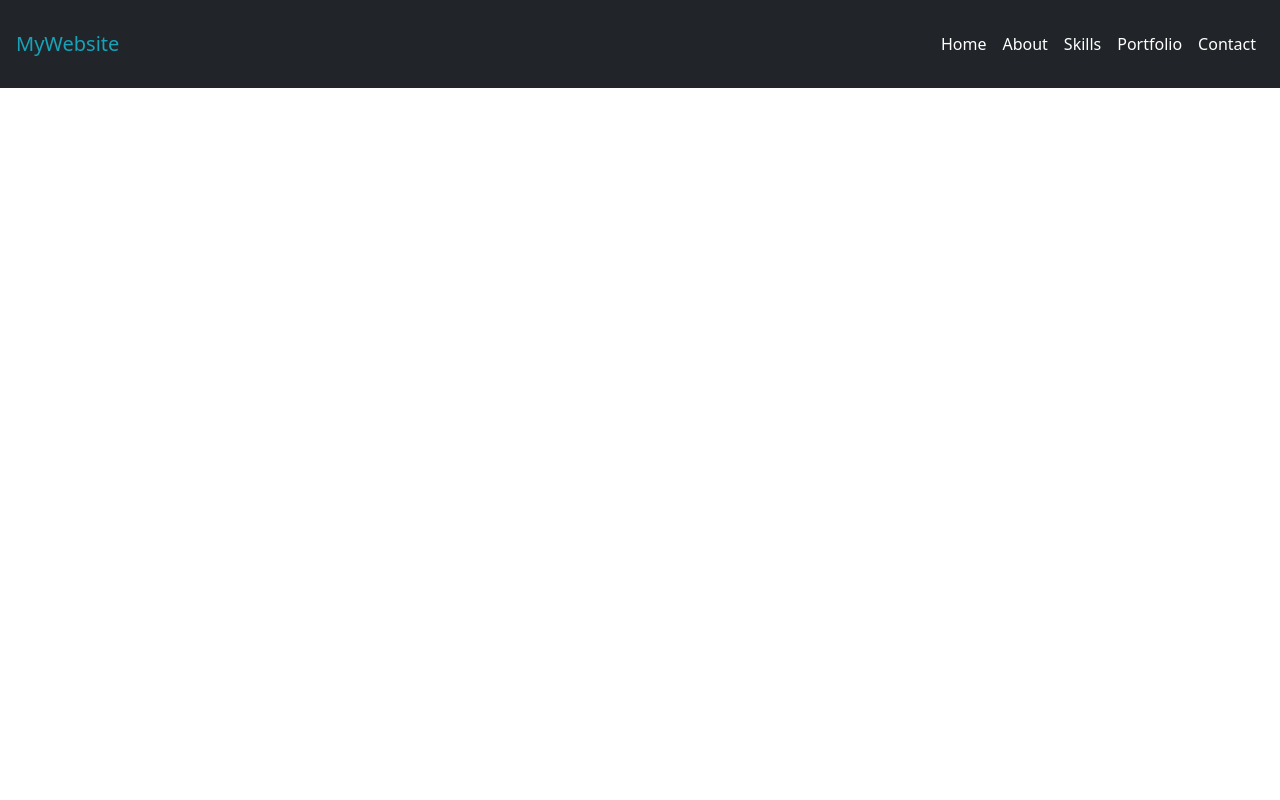
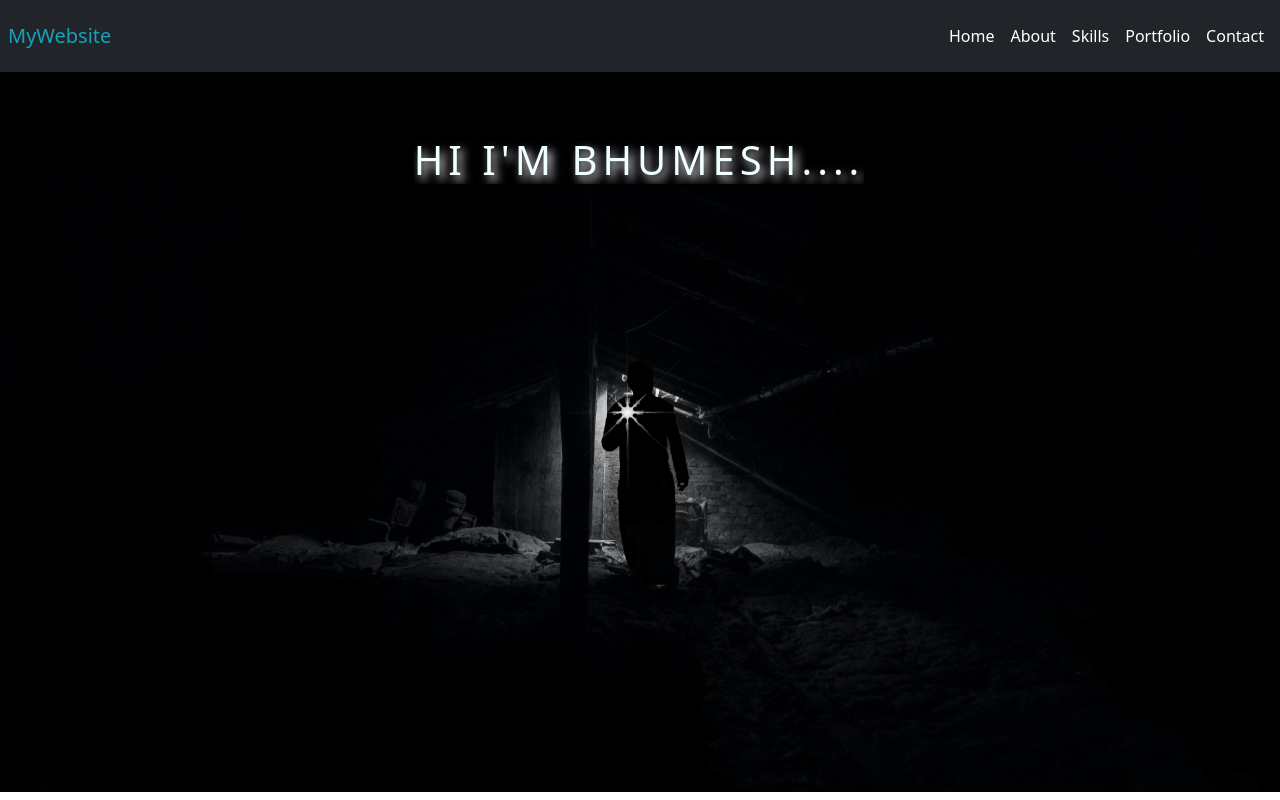
Before and after one commit to BHUMESH438/Sample-portfolio, a React (Create React App) app: page / in a window 1280 px wide. Built offline with nearby package versions, Linux system fonts and the light colour scheme.

Commit message:
header complete with navbar

```diff
--- a/src/App.css
+++ b/src/App.css
@@ -11,3 +11,52 @@
   border-radius: 5px;
   color: #262626;
 }
+@media (max-width: 577px) {
+  .navbar-brand {
+    font-weight: bolder;
+  }
+}
+/*------------header----------------*/
+.header-wraper {
+  position: relative;
+  background: url(heroheader.jpg);
+  height: 90vh;
+  /* background-size: 100% 100%; */
+  background-repeat: no-repeat;
+  background-size: cover;
+  background-position: center;
+}
+.main-info {
+  display: flex;
+  flex-direction: column;
+  justify-content: center;
+  align-items: center;
+  text-align: center;
+  border-right: 2p;
+}
+.txtcolor {
+  color: azure;
+  text-transform: uppercase;
+  letter-spacing: 0.3125rem;
+  border-right: 0.125rem solid azure;
+  animation: typewriter 4s steps(88) normal, blinktextCurser 0.5s infinite;
+  white-space: nowrap;
+  overflow: hidden;
+  text-shadow: 4px 5px 10px rgb(254, 253, 253);
+}
+@keyframes typewriter {
+  from {
+    width: 0;
+  }
+  to {
+    width: 711px;
+  }
+}
+@keyframes blinktextCurser {
+  from {
+    border-right-color: azure;
+  }
+  to {
+    border-right-color: transparent;
+  }
+}
--- a/src/App.js
+++ b/src/App.js
@@ -1,8 +1,15 @@
 import "./App.css";
 import { Navbar } from "./components/Navbar";
+import { Header } from "./components/Header";
 import "bootstrap/dist/css/bootstrap.min.css";
+
 function App() {
-  return <Navbar />;
+  return (
+    <>
+      <Navbar />
+      <Header />
+    </>
+  );
 }
 
 export default App;
--- /dev/null
+++ b/src/components/Header.js
@@ -0,0 +1,13 @@
+import React from "react";
+
+export const Header = () => {
+  return (
+    <div className="header-wraper">
+      <div className="main-info">
+        <div>
+          <h1 className="txtcolor mt-5 pt-3">Hi I'M BHUMESH....</h1>
+        </div>
+      </div>
+    </div>
+  );
+};
--- a/src/components/Navbar.js
+++ b/src/components/Navbar.js
@@ -3,11 +3,11 @@ import React from "react";
 export const Navbar = () => {
   return (
     <nav className="navbar navbar-expand-sm bg-dark ">
-      <div className="container-fluid p-3">
+      <div className="container-fluid p-2">
         <a className="navbar-brand " href="#" style={{ color: "#17a2b8" }}>
           MyWebsite
         </a>
-        <button className="btn bg-light navbar-toggler" type="button" data-bs-toggle="collapse" data-bs-target="#mainMenu">
+        <button className="btn-sm bg-light navbar-toggler" type="button" data-bs-toggle="collapse" data-bs-target="#mainMenu">
           <span className="navbar-toggler-icon"></span>
         </button>
         <div className="collapse navbar-collapse" id="mainMenu">
```
Also changed, not shown: src/heroheader.jpg (added), 1 other file (tests, documents, lock files or other folders).
